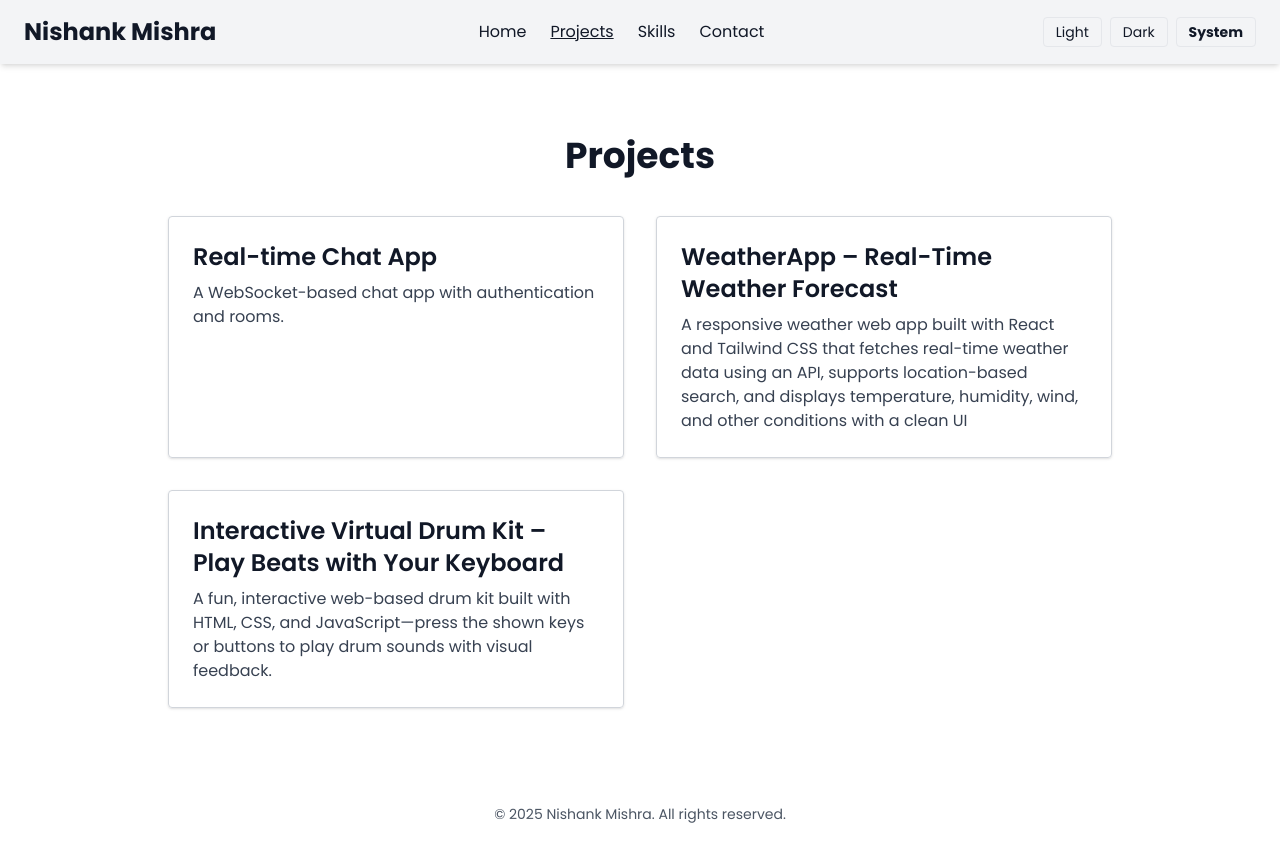
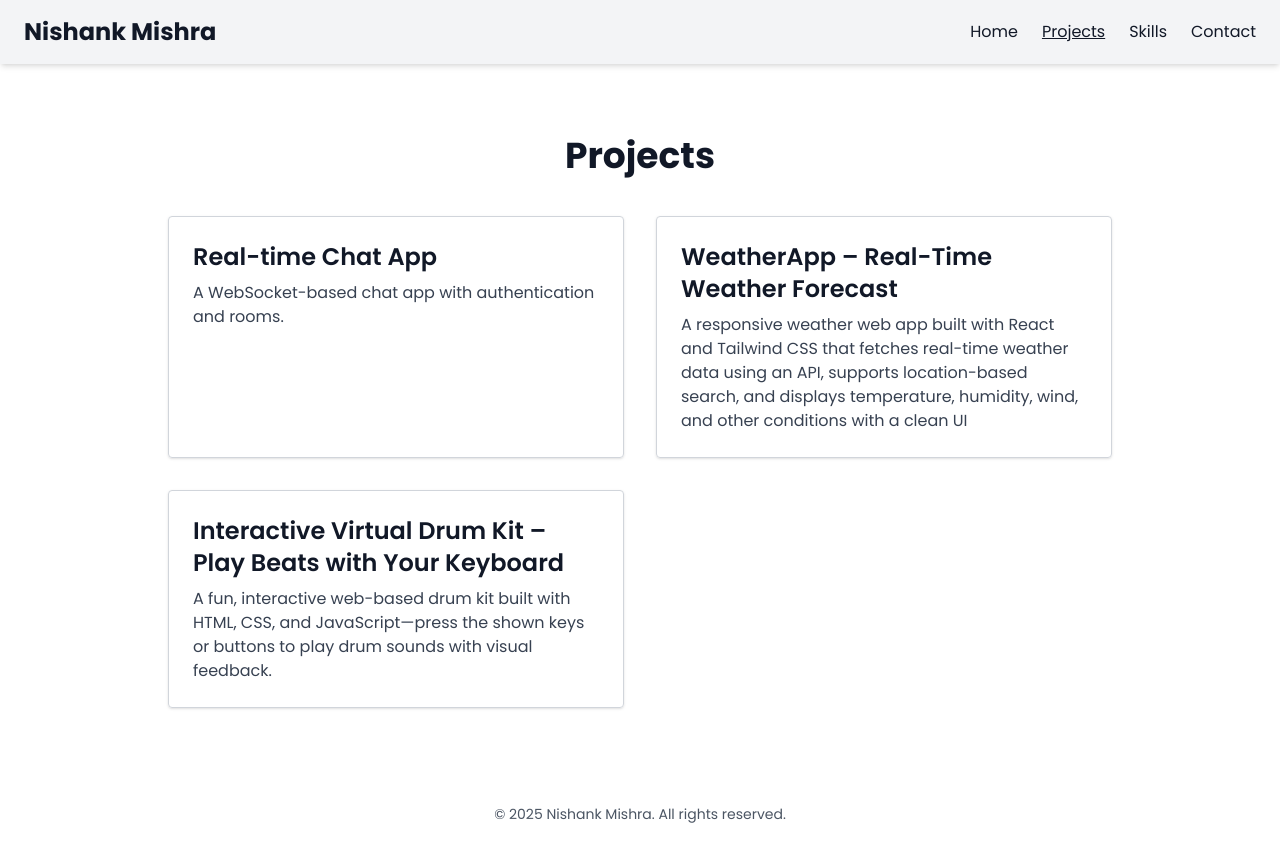
Before and after one commit to nishankmishra/portfolio, a React (Create React App) app: page /projects in a window 1280 px wide. Built offline with nearby package versions, Linux system fonts and the light colour scheme.

Commit message:
Update App.js

```diff
--- a/src/App.js
+++ b/src/App.js
@@ -1,4 +1,4 @@
-import React, { useState, useEffect } from 'react';
+import React, { useEffect } from 'react';
 import { BrowserRouter as Router, Routes, Route, NavLink } from 'react-router-dom';
 
 import Home from './pages/Home';
@@ -6,46 +6,25 @@ import Projects from './pages/Projects';
 import Skills from './pages/Skills';
 import Contact from './pages/Contact';
 
-function getSystemTheme() {
-  return window.matchMedia('(prefers-color-scheme: dark)').matches ? 'dark' : 'light';
-}
-
 function App() {
-  // theme: 'dark' | 'light' | 'system'
-  const [theme, setTheme] = useState(() => {
-    const saved = localStorage.getItem('theme');
-    if (saved) return saved;
-    return 'system';
-  });
-
-  // Compute effective mode
-  const effectiveTheme = theme === 'system' ? getSystemTheme() : theme;
-
+  // Always follow system theme
   useEffect(() => {
-    if (effectiveTheme === 'dark') {
+    const applyTheme = () => {
+      if (window.matchMedia('(prefers-color-scheme: dark)').matches) {
         document.documentElement.classList.add('dark');
       } else {
         document.documentElement.classList.remove('dark');
       }
-  }, [effectiveTheme]);
+    };
 
-  useEffect(() => {
-    localStorage.setItem('theme', theme);
-  }, [theme]);
+    applyTheme(); // Set theme on mount
 
-  // Listen for system changes ONLY if using system theme
-  useEffect(() => {
-    if (theme !== 'system') return;
+    // Listen for system theme change
     const mq = window.matchMedia('(prefers-color-scheme: dark)');
-    const handler = () => setTheme('system'); // triggers re-render
-    mq.addEventListener('change', handler);
-    return () => mq.removeEventListener('change', handler);
-  }, [theme]);
+    mq.addEventListener('change', applyTheme);
 
-  // BUTTONS for explicit user control
-  const handleSetLight = () => setTheme('light');
-  const handleSetDark = () => setTheme('dark');
-  const handleSetSystem = () => setTheme('system');
+    return () => mq.removeEventListener('change', applyTheme);
+  }, []);
 
   return (
     <Router>
@@ -66,29 +45,6 @@ function App() {
               <NavLink to="/contact" className={({ isActive }) => isActive ? 'underline' : undefined}>Contact</NavLink>
             </li>
           </ul>
-          <div className="ml-4 flex items-center space-x-2">
-            <button
-              aria-label="Light Mode"
-              onClick={handleSetLight}
-              className={`px-3 py-1 border rounded text-sm ${theme === 'light' ? 'font-bold' : ''}`}
-            >
-              Light
-            </button>
-            <button
-              aria-label="Dark Mode"
-              onClick={handleSetDark}
-              className={`px-3 py-1 border rounded text-sm ${theme === 'dark' ? 'font-bold' : ''}`}
-            >
-              Dark
-            </button>
-            <button
-              aria-label="System Mode"
-              onClick={handleSetSystem}
-              className={`px-3 py-1 border rounded text-sm ${theme === 'system' ? 'font-bold' : ''}`}
-            >
-              System
-            </button>
-          </div>
         </nav>
         <main className="max-w-5xl mx-auto p-6">
           <Routes>
```
Lines whose indentation alone changed are shown as unchanged.
